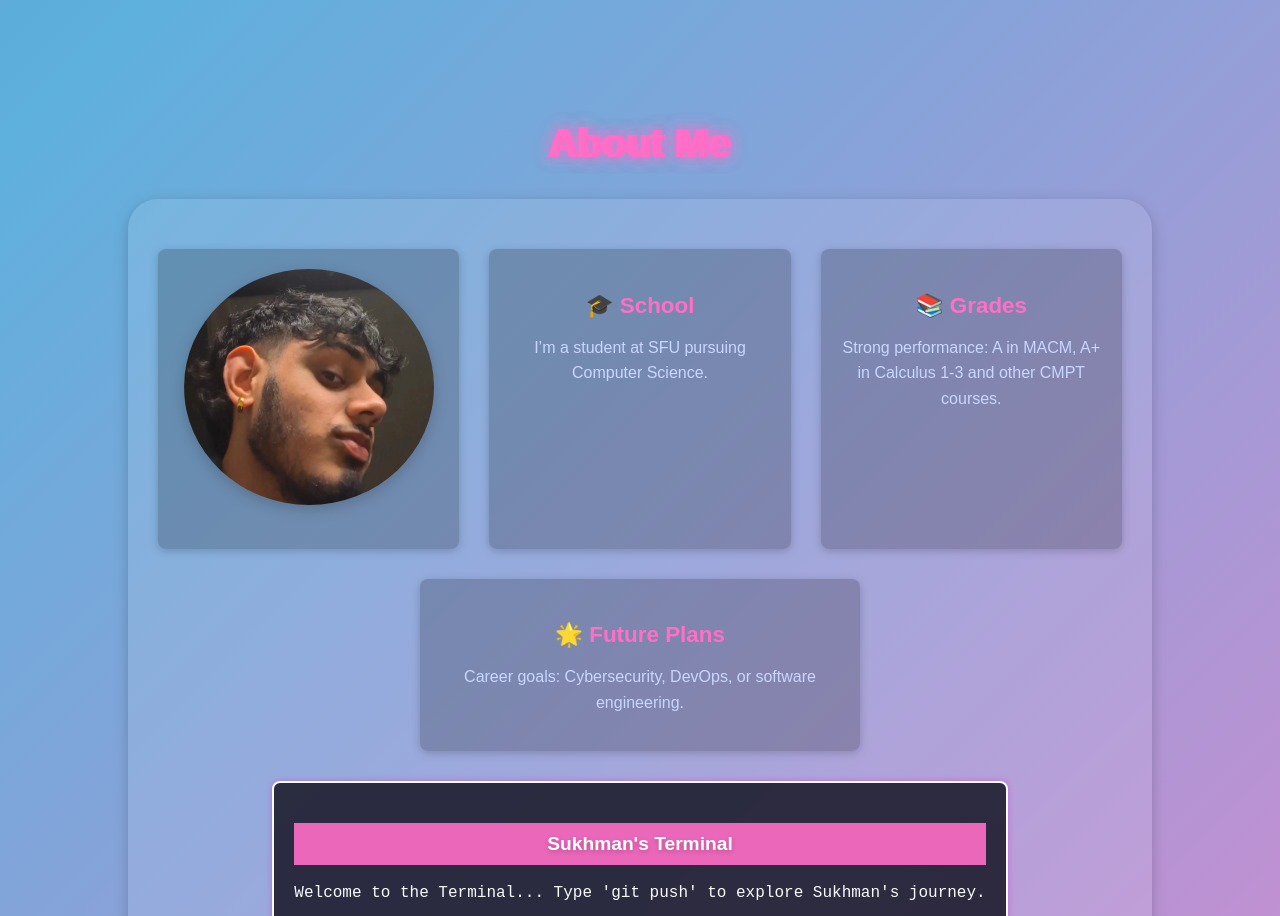
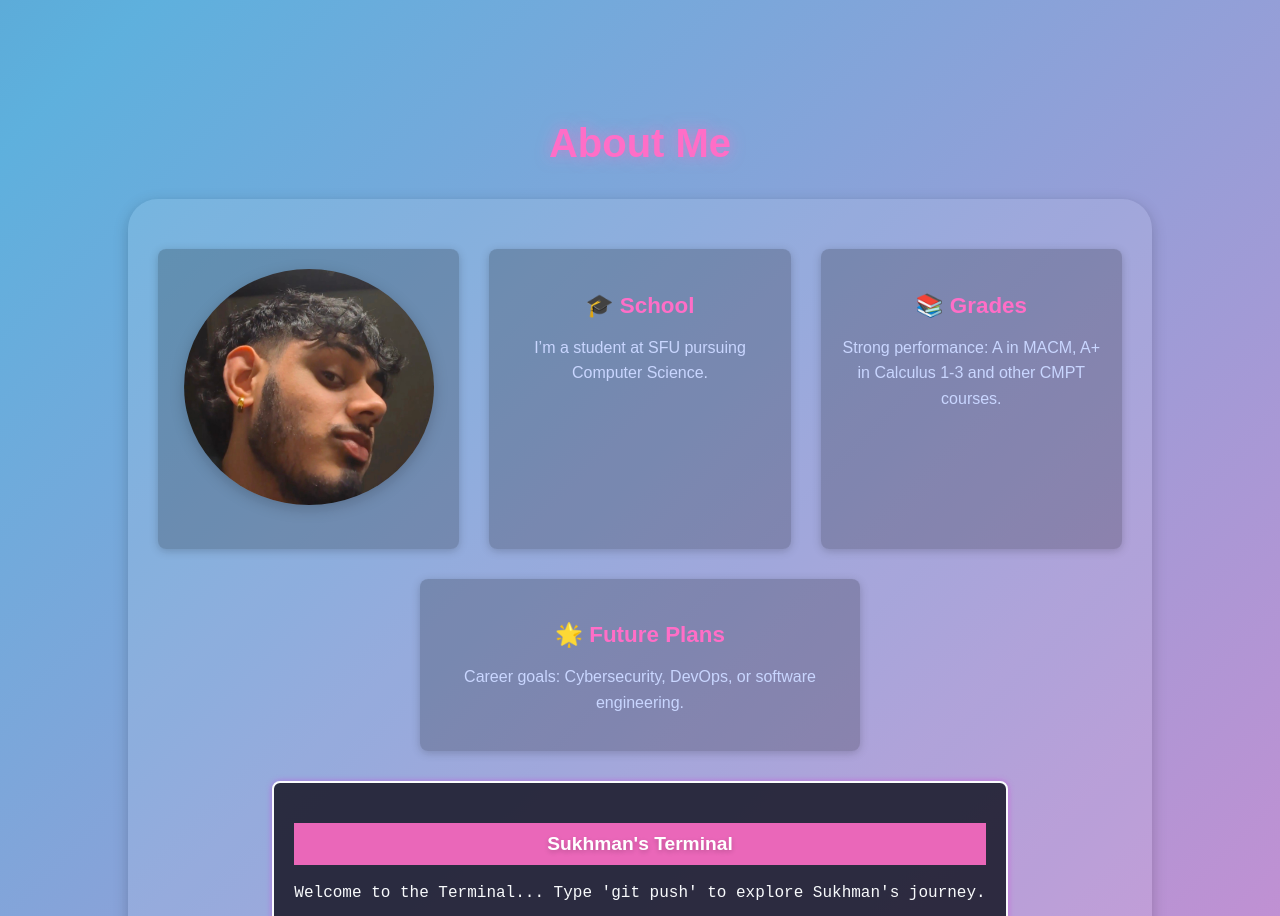
Before and after one commit to Sukh-Virk/personalwebvirk2, a React (Create React App) app: page / in a window 1280 px wide. Shown: the part 1123-2039 px from the top of the page. Built offline with nearby package versions, Linux system fonts and the light colour scheme; no server answers.

Commit message:
Update App.css

```diff
--- a/src/App.css
+++ b/src/App.css
@@ -1254,29 +1254,6 @@ body.dark-mode .contact-form textarea {
   text-shadow: 0 0 15px rgba(255, 110, 199, 0.6);
 }
 
-.glitch-text::before,
-.glitch-text::after {
-  content: attr(data-text);
-  position: absolute;
-  top: 0;
-  left: 0;
-  width: 100%;
-  height: 100%;
-}
-
-.glitch-text::before {
-  left: 2px;
- color: #ff6ec7;
-  text-shadow: 0 0 15px rgba(255, 110, 199, 0.6);;
-
-}
-
-.glitch-text::after {
-  left: -2px;
-   color: #ff6ec7;
-  text-shadow: 0 0 15px rgba(255, 110, 199, 0.6);
-}
-
 @keyframes glitch-anim {
   0% {
     clip-path: inset(10% 0 85% 0);
@@ -1288,6 +1265,7 @@ body.dark-mode .contact-form textarea {
     clip-path: inset(85% 0 10% 0);
   }
 }
+
 
 .terminal {
   background: black;
```
